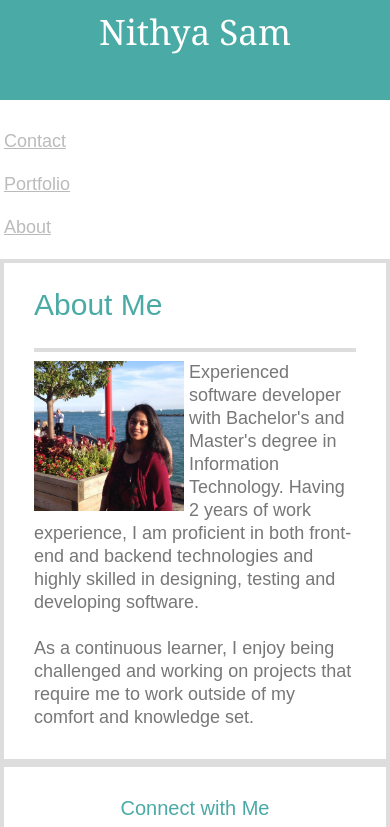
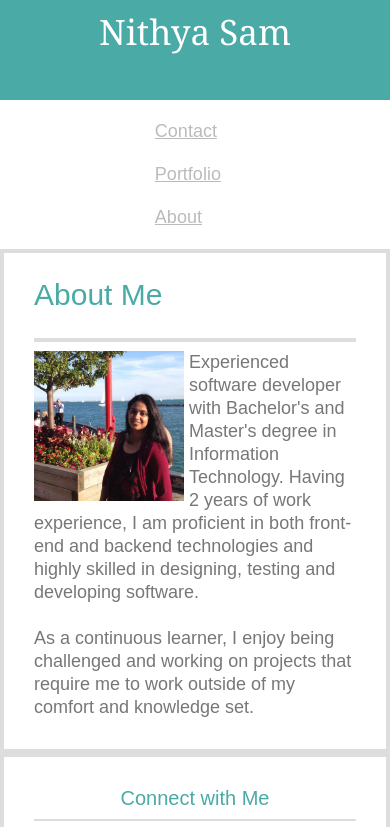
Before and after one commit to nithyasam/Responsive-Portfolio, a plain HTML site: page index.html in a window 390 px wide. Shown: the top 827 px of the page. Drawn offline with Linux system fonts and the light colour scheme.

Commit message:
modified media queries to adjust nav bar

```diff
--- a/assests/css/style.css
+++ b/assests/css/style.css
@@ -112,9 +112,13 @@ footer{
 		margin: auto;
 		min-width: 100%;
 	}
+	header ul{
+		margin: 0;
+	}
 	header li{
 		border-right: none;
 		min-width: 100%;
+		margin: auto;
 	}
 	body{
 		background-image: none;
@@ -134,9 +138,13 @@ footer{
 		min-width: 100%;
 		margin: auto;
 	}
+	header ul{
+		margin: 0;
+	}
 	header li{
 		border-right: none;
 		min-width: 100%;
+		margin: auto;
 	}
 	body{
 		background-image: none;
@@ -158,6 +166,9 @@ footer{
 		margin: auto;
 
 	}
+	header ul{
+		margin: 0;
+	}
 	header li{
 		border-right: none;
 		min-width: 100%;
--- a/index.html
+++ b/index.html
@@ -10,11 +10,13 @@
 <body>
 	<header>
 		<h1>Nithya Sam</h1>
+		<div id="nav">
 		<ul>
 			<li><a href="contact.html">Contact</a></li>
 			<li><a href="portfolio.html">Portfolio</a></li>
 			<li><a href="index.html">About</a></li>
 		</ul>
+		</div>
 	</header>
 	<div class="wrapper">
 		<div class="content">
```
